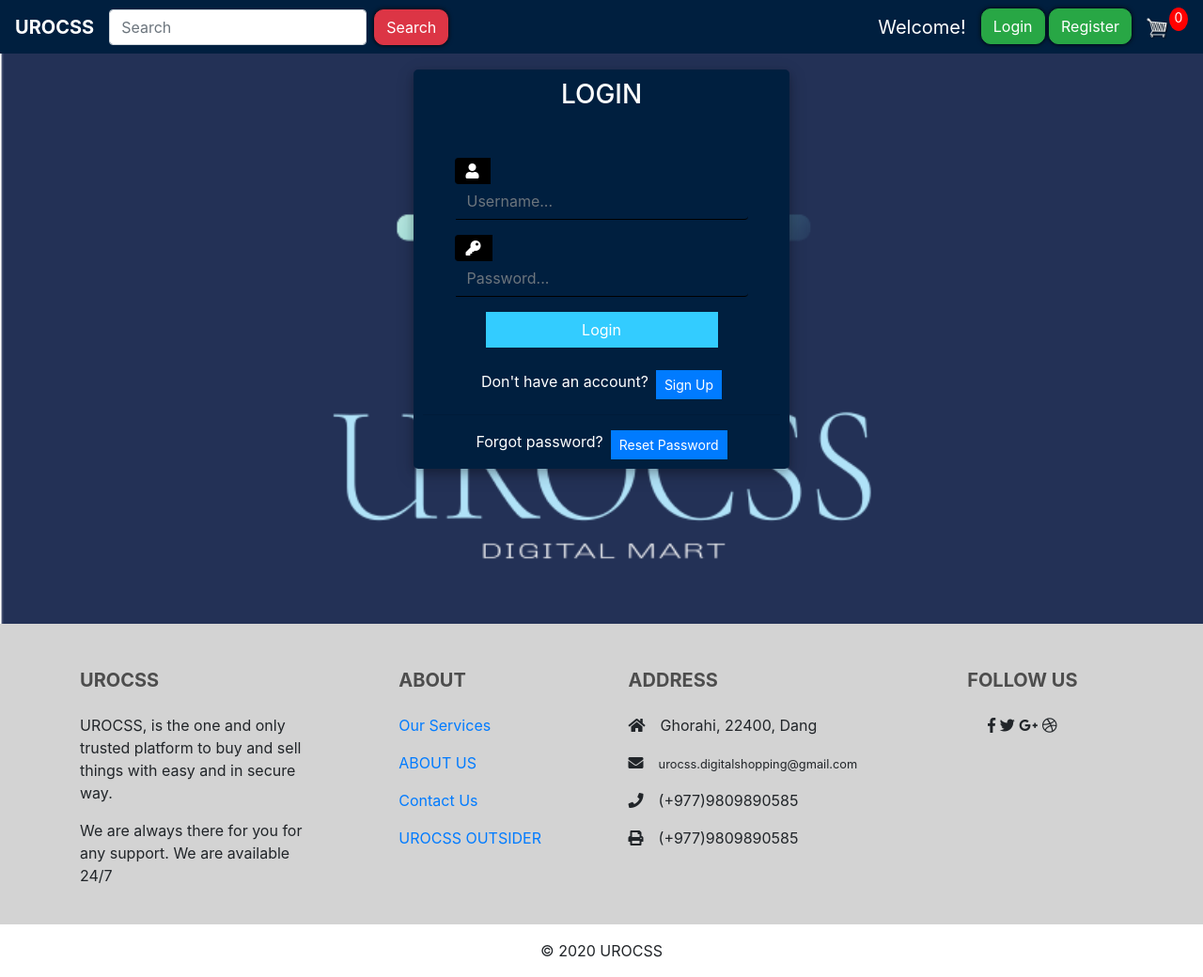
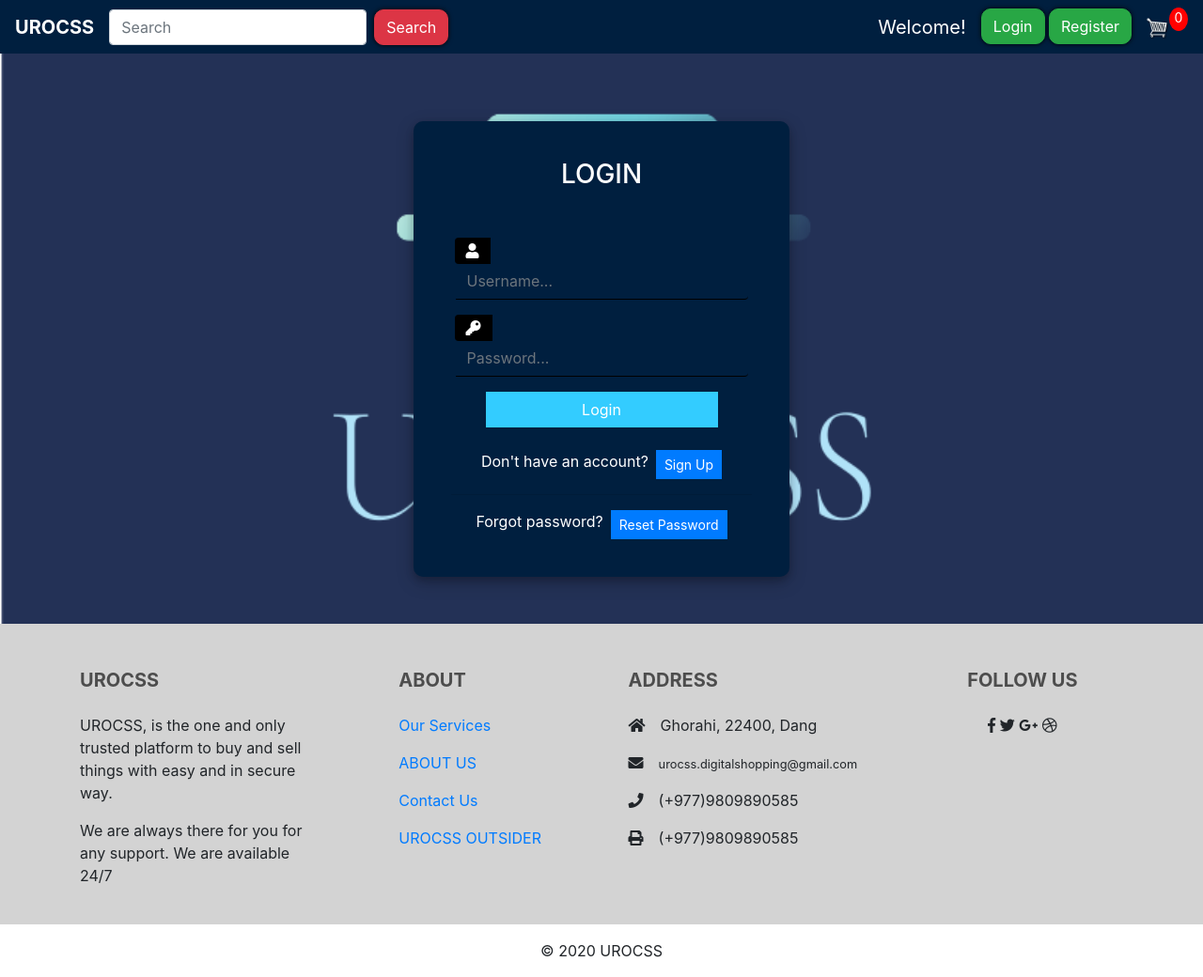
Before and after one commit to SudipAdh/Eccomerce-Django, a Django app: page /login/?next=/cart/ in a window 1280 px wide. Shown: the whole page at 94% size. Run offline with Django 3.2, Linux system fonts and the light colour scheme; some libraries are stand-ins or nearby versions.

Commit message:
change pw box done git add static/css/accounts.css!

```diff
--- a/UROCSS/static/css/accounts.css
+++ b/UROCSS/static/css/accounts.css
@@ -36,19 +36,20 @@
 
         .user_card {
             width: 400px;
-            margin:50px 0;
+            margin: 105px 0;
             background:#001f3f;
             position: absolute;
             display: flex;
             justify-content: center;
             flex-direction: column;
-            padding: 10px;
+            padding: 40px;
             box-shadow: 0 4px 8px 0 rgba(0, 0, 0, 0.2), 0 6px 20px 0 rgba(0, 0, 0, 0.19);
             -webkit-box-shadow: 0 4px 8px 0 rgba(0, 0, 0, 0.2), 0 6px 20px 0 rgba(0, 0, 0, 0.19);
             -moz-box-shadow: 0 4px 8px 0 rgba(0, 0, 0, 0.2), 0 6px 20px 0 rgba(0, 0, 0, 0.19);
-            border-radius: 5px;
+            border-radius: 10px;
             box-sizing: rgba(0,0,0,0.6);
             float: left;
+
 
 
         }
```
